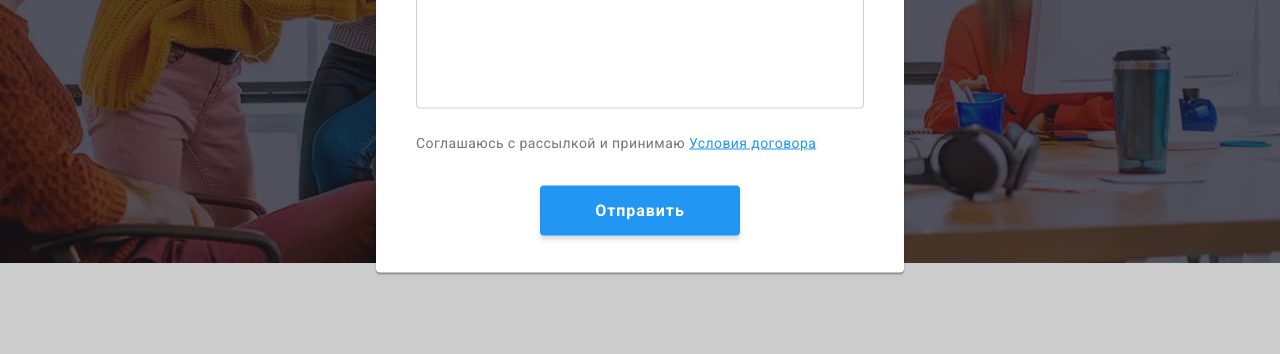
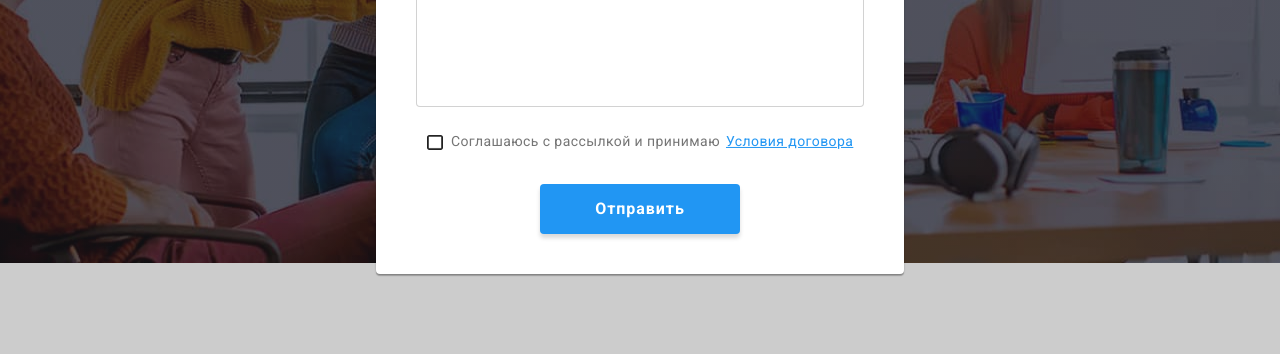
Before and after one commit to dn090884vvm/goit-markup-hw-06, a plain HTML site: page index.html in a window 1280 px wide. Both pictures are taken after a click on the button "Заказать услугу". Shown: the part 418-772 px from the top of the page. Drawn offline with nearby package versions, Linux system fonts and the light colour scheme.

Commit message:
добавляет чекбокс в модалку

```diff
--- a/css/styles.css
+++ b/css/styles.css
@@ -820,7 +820,7 @@ footer-address-destination:focus {
   /* transition-delay: 0s; */
   padding: 40px;
   width: 528px;
-  height: 581px;
+  min-height: 581px;
   background-color: var(--primary-white-color);
   border-radius: 4px;
   box-shadow: 0px 1px 3px rgba(0, 0, 0, 0.12), 0px 1px 1px rgba(0, 0, 0, 0.14),
@@ -889,15 +889,21 @@ footer-address-destination:focus {
   border-color: var(--accent-color);
 }
 .modal-license {
+  display: flex;
+  justify-content: center;
+  align-items: center;
   margin-bottom: 30px;
   font-weight: 400;
   font-size: 14px;
   line-height: 1.71;
   letter-spacing: 0.03em;
   color: var(--secondary-text-color);
+  /* padding-left: 12px;
+  padding-right: 12px; */
 }
 
 .license-link {
+  margin-left: 6px;
   font-weight: 400;
   font-size: 14px;
   line-height: 1.71;
@@ -957,6 +963,44 @@ close-icon {
   fill: #000000;
 }
 
+.checkbox {
+  /* -webkit-appearance: none;
+  -moz-appearance: none;
+  appearance: none; */
+  position: absolute;
+  width: 1px;
+  height: 1px;
+  margin: -1px;
+  border: 0;
+  padding: 0;
+  clip: rect(0 0 0 0);
+  overflow: hidden;
+}
+
+.icon-check-license {
+  display: inline-block;
+  align-items: center;
+  width: 16px;
+  height: 15px;
+  background-image: url(../svg/icon-not-checked.svg);
+  border-radius: 2px;
+  /* border: 2px solid var(--primary-text-color);
+  border-radius: 2px; */
+  margin-right: 8.28px;
+  cursor: pointer;
+  transition: background-image 500ms var(--cubic), background-color 500ms var(--cubic),
+    box-shadow 500ms var(--cubic);
+}
+
+.checkbox:checked + .icon-check-license {
+  /* background-color: rebeccapurple; */
+  background-image: url(../svg/icon-check.svg);
+  background-color: var(--accent-color);
+  background-size: contain;
+  background-origin: border-box;
+  border-color: var(--accent-color);
+  box-shadow: 0px 4px 4px rgba(0, 0, 0, 0.25);
+}
 .is-hidden .modal {
   transform: translate(-50%, -50%) scale(0) rotate(0deg);
   /* transform: translate(-50%, -50%) rotate(0deg); */
--- a/index.html
+++ b/index.html
@@ -448,9 +448,8 @@
             </span>
           </label>
 
-          <label class="modal-form-field"
-            >Телефон
-
+          <label class="modal-form-field">
+            Телефон
             <span class="modal-input-wrapper"
               ><input type="tel" class="modal-input" />
               <svg width="18" height="18" class="modal-icon">
@@ -458,9 +457,9 @@
               </svg>
             </span>
           </label>
-          <label class="modal-form-field"
-            >Почта
 
+          <label class="modal-form-field">
+            Почта
             <span class="modal-input-wrapper"
               ><input type="email" class="modal-input" />
               <svg width="18" height="18" class="modal-icon">
@@ -468,16 +467,20 @@
               </svg>
             </span>
           </label>
-          <label class="modal-form-field"
-            >Комментарий<textarea class="message-field"></textarea>
+          <label class="modal-form-field">
+            Комментарий<textarea class="message-field"></textarea>
           </label>
-          <label for="" class="modal-license"
-            >Соглашаюсь с рассылкой и принимаю
-            <a href="#" class="link license-link">Условия договора</a></label
-          >
+
+          <label class="modal-license">
+            <input type="checkbox" class="checkbox" name="license-check" value="license-agree" />
+            <span class="icon-check-license"></span>
+            Соглашаюсь с рассылкой и принимаю
+            <a href="#" class="link license-link"> Условия договора</a>
+          </label>
 
           <button type="submit" class="modal-bttn">Отправить</button>
         </form>
+
         <button type="button" class="close-button" data-modal-close>
           <svg class="close-icon" width="18" height="18">
             <use href="./svg/symbol-defs.svg#icon-close-button"></use>
```
Also changed, not shown: svg/icon-check.svg (added), svg/icon-not-checked.svg (added).
